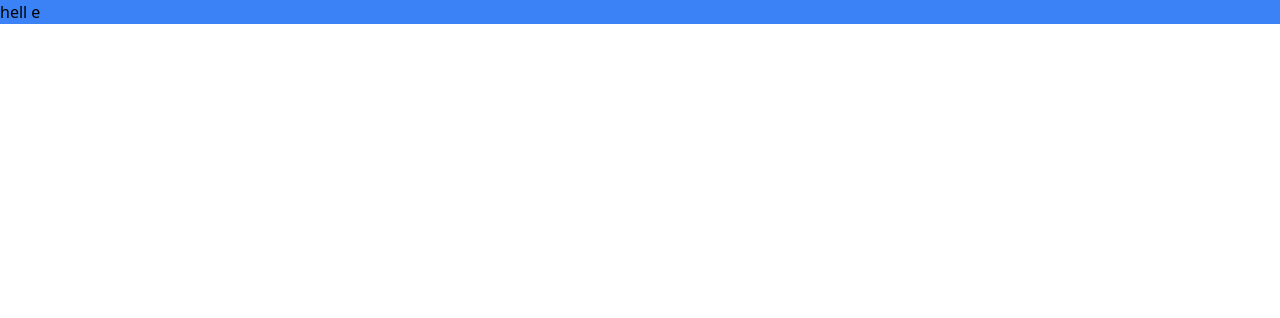
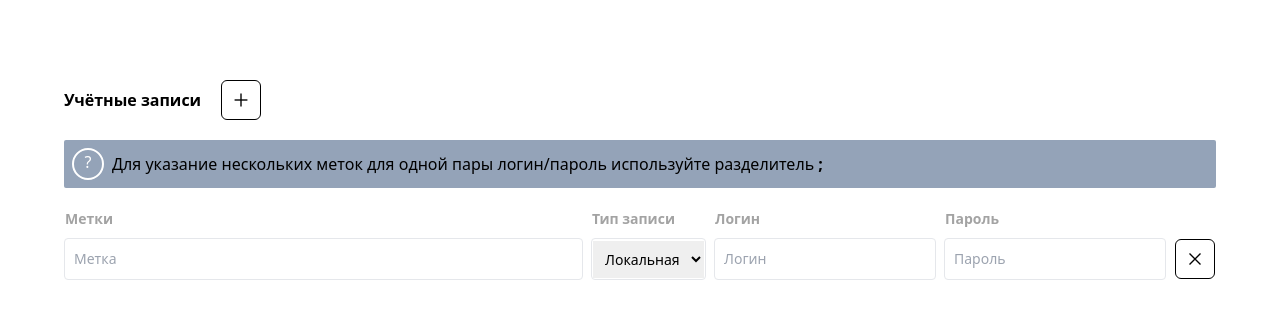
Before and after one commit to KrakishMusta/Account-Management-Form, a Vue app in the folder AMF/: page / in a window 1280 px wide. Shown: the top 318 px of the page. Built offline with nearby package versions, Linux system fonts and the light colour scheme; the HTML template or start-up script is replaced by a standard one.

Commit message:
Реализация основных элементов интерфейса

```diff
--- a/AMF/package.json
+++ b/AMF/package.json
@@ -12,6 +12,7 @@
   },
   "dependencies": {
     "pinia": "^3.0.3",
+    "pinia-plugin-persistedstate": "^4.4.1",
     "vue": "^3.5.17"
   },
   "devDependencies": {
--- a/AMF/src/App.vue
+++ b/AMF/src/App.vue
@@ -1,11 +1,29 @@
 <script setup lang="ts">
+  import AccountList from './components/AccountList.vue';
 
 </script>
 
 <template>
-  <h1 class="text-black bg-blue-500">hell e</h1>
+  <div class="flex mx-16 min-h-[80vh] flex-col gap-5">
+    <div class="flex gap-5 h-fit">
+      <h1 class="block text-black text-1xl font-bold my-auto">Учётные записи</h1>
+      <button :tabindex="1" class="w-10 h-10 p-2 border rounded-md border-black box-border hover:bg-slate-400 transition-colors">
+        <svg class="block w-full h-full" viewBox="0 0 24 24" fill="none" stroke="currentColor" stroke-width="1.5">
+          <!-- <path d="M6 18L18 6M6 6l12 12"/> -->
+          <path d="M12 5v14" />
+          <path d="M5 12h14" />
+        </svg>
+      </button>
+    </div>
+    <div class="flex w-[100%] bg-slate-400 rounded-sm border-black box-border p-2 gap-2">
+      <div class="w-8 h-8 border-2 border-white box-border rounded-3xl">
+        <h1 class="text-center font-medium text-1xl text-white">?</h1>
+      </div>
+
+      <p class=" self-center">Для указание нескольких меток для одной пары логин/пароль используйте разделитель <span class=" font-extrabold">;</span></p>
+    </div>
+    <AccountList/>
+  </div>
 </template>
 
-<style scoped>
-
-</style>
+<style scoped></style>
--- a/AMF/src/assets/main.css
+++ b/AMF/src/assets/main.css
@@ -1,3 +1,22 @@
 @tailwind base;
 @tailwind components;
 @tailwind utilities;
+
+body {
+    height: 100vh;
+    align-content: center;
+}
+
+@layer components {
+    .row  {
+      box-sizing: border-box;
+    }
+    .row td {
+      box-sizing: border-box;
+      /* width: fit-content; */
+    }
+    .row td textarea {
+      /* height: fit-content; */
+
+    }
+}
--- /dev/null
+++ b/AMF/src/components/AccountList.vue
@@ -0,0 +1,28 @@
+<script setup lang="ts">
+    import { ref } from 'vue';
+    import AccountListRow from "./AccountListRow.vue"
+
+</script>
+
+<template>
+  <table class=" table-auto border-separate border-spacing-2 box-border -m-2">
+    <thead>
+      <tr class="text-left text-sm text-neutral-400 font-thin">
+        <th>Метки</th>
+        <th class=" w-1">Тип записи</th>
+        <th>Логин</th>
+        <th>Пароль</th>
+        <th></th>
+      </tr>
+    </thead>
+    <tbody>
+      <AccountListRow
+
+      />
+    </tbody>
+  </table>
+</template>
+
+<style>
+
+</style>
--- /dev/null
+++ b/AMF/src/components/AccountListRow.vue
@@ -0,0 +1,48 @@
+<script setup lang="ts">
+  import { ref } from 'vue';
+  const tagsRef = ref(null);
+  const recordingTypeRef = ref(null);
+  const loginRef = ref(null);
+  const passwordRef = ref(null);
+
+</script>
+
+<template>
+  <tr class="row">
+    <td class="border rounded min-h-10 focus-within:border-black focus-within:ring-1 focus-within:ring-black">
+      <!-- <textarea ref="targetsRef" placeholder="Метка" class="inline-block resize-none text-[14px] leading-10 align-middle text-left box-border w-[100%]" name="targets"></textarea> -->
+       <input :tabindex="2" ref="tagsRef" placeholder="Метка" type="text"
+        class="
+        h-8 text-[14px]
+        leading-8 px-2
+        focus:outline-none
+        focus:ring-0
+        focus:border-none
+        w-fit
+        ">
+    </td>
+    <td class="border rounded focus-within:border-black focus-within:ring-1 focus-within:ring-black">
+      <select :tabindex="3" ref="recordingTypeRef" class="text-[14px] leading-[14px] p-2 focus:outline-none focus:ring-0 focus:border-none w-fit">
+        <option value="1" selected>Локальная</option>
+        <option value="2">LDAP</option>
+      </select>
+    </td>
+    <td class="border rounded w-4 focus-within:border-black focus-within:ring-1 focus-within:ring-black">
+      <input :tabindex="4" ref="loginRef" placeholder="Логин" type="text" class="h-8 text-[14px] leading-8 px-2 focus:outline-none focus:ring-0 focus:border-none w-fit">
+    </td>
+    <td class="border rounded w-4 focus-within:border-black focus-within:ring-1 focus-within:ring-black">
+      <input :tabindex="5" ref="passwordRef" placeholder="Пароль" type="password" class="h-8 text-[14px] leading-8 px-2 focus:outline-none focus:ring-0 focus:border-none w-fit">
+    </td>
+    <td class="w-1">
+      <button :tabindex="6" class="w-10 h-10 p-2 border rounded-md border-black box-border hover:bg-slate-400 transition-colors self-end">
+        <svg class="block w-full h-full" viewBox="0 0 24 24" fill="none" stroke="currentColor" stroke-width="1.5">
+          <path d="M6 18L18 6M6 6l12 12"/>
+        </svg>
+      </button>
+    </td>
+  </tr>
+</template>
+
+<style scoped>
+
+</style>
--- /dev/null
+++ b/AMF/src/shims-vue.d.ts
@@ -0,0 +1,6 @@
+// src/shims-vue.d.ts
+declare module '*.vue' {
+  import { DefineComponent } from 'vue'
+  const component: DefineComponent<{}, {}, any>
+  export default component
+}
--- /dev/null
+++ b/AMF/src/stores/accountStore.ts
@@ -0,0 +1 @@
+import { defineStore } from 'pinia';
```
Also changed, not shown: 1 other file (tests, documents, lock files or other folders).
